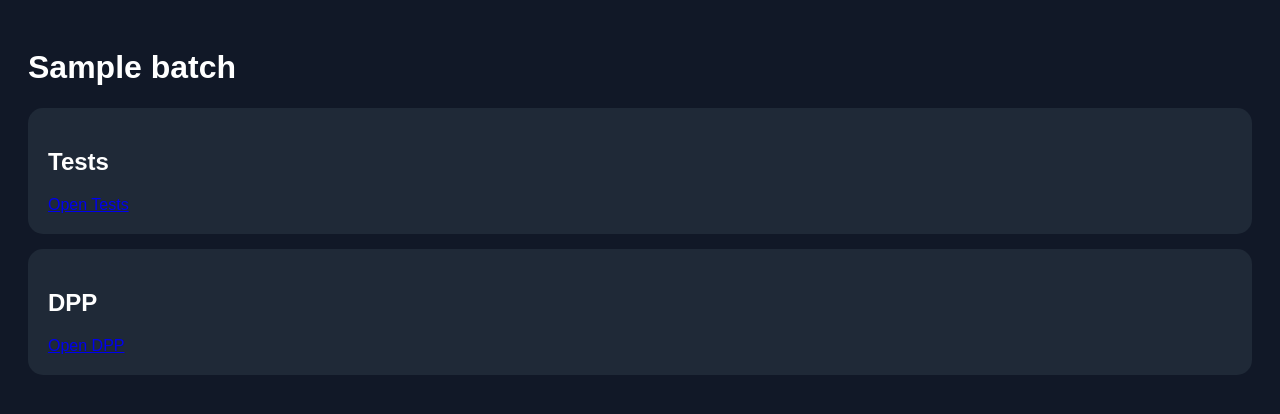
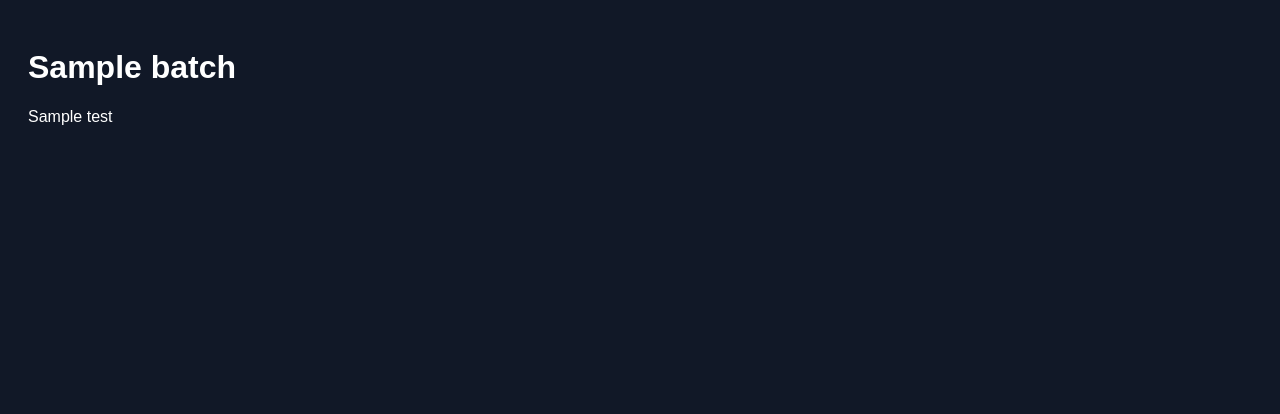
Before and after one commit to creator154/Zxsite, a Flask app: template templates/batch.html in a window 1280 px wide. Shown: the top 414 px of the page. Run offline with Flask 3, Linux system fonts and the light colour scheme; the template is opened without the code that fills it: most values are stand-ins (such as "Sample title", 1, 10 or a date in 2020); parts of the project's set-up code (start-up, migrations or seed data) failed here and were passed over.

Commit message:
Update batch.html

```diff
--- a/templates/batch.html
+++ b/templates/batch.html
@@ -1,27 +1,28 @@
 <!DOCTYPE html>
 <html>
+
 <head>
-<title>{{ batch }}</title>
-<link rel="stylesheet"
-href="/static/style.css">
+
+<title>{{ batch.title }}</title>
+
+<link rel="stylesheet" href="/static/css/style.css">
+
 </head>
+
 <body>
 
-<h1>{{ batch }}</h1>
+<h1>{{ batch.title }}</h1>
 
-<div class="card">
-<h2>Tests</h2>
-<a href="/tests/{{ batch }}">
-Open Tests
-</a>
+{% for test in batch.tests %}
+
+<div class="test">
+
+{{ test.title }}
+
 </div>
 
-<div class="card">
-<h2>DPP</h2>
-<a href="/dpp/{{ batch }}">
-Open DPP
-</a>
-</div>
+{% endfor %}
 
 </body>
+
 </html>
```
